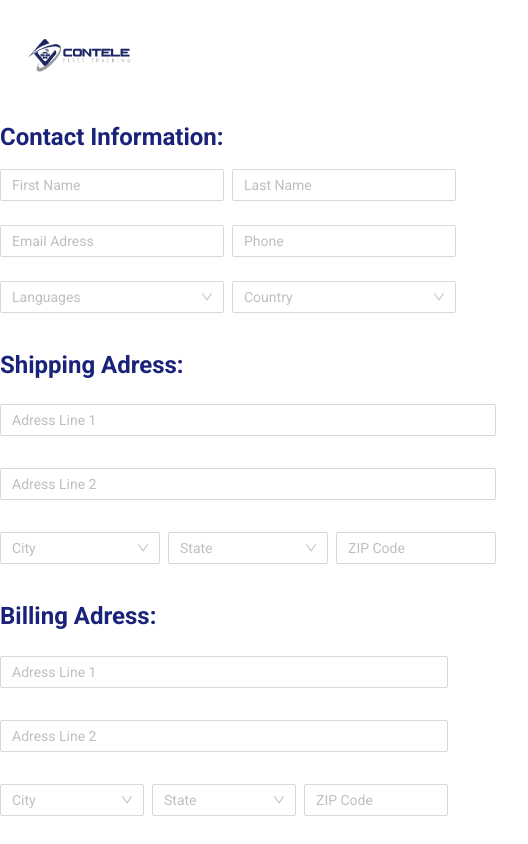
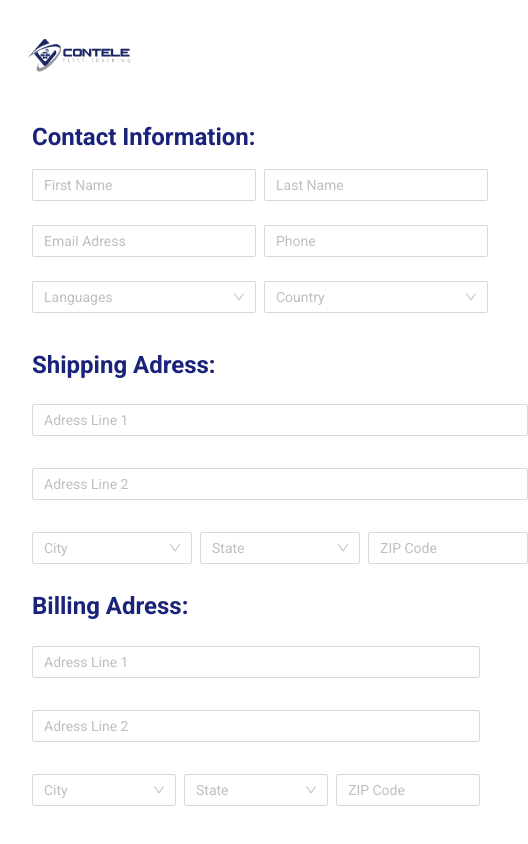
Before and after one commit to crislerwin/ctl-test-nodejs-front, a Next.js app: page / in a window 390 px wide. Shown: the top 844 px of the page, 528 px wide, since content can reach past the window. Built offline with nearby package versions, Linux system fonts and the light colour scheme.

Commit message:
💄 fix margin-left break on mobile devics

```diff
--- a/src/components/BillingForm/styles.ts
+++ b/src/components/BillingForm/styles.ts
@@ -31,7 +31,7 @@ display: flex;
   flex-direction: column;
   justify-content: space-between;
   margin: 0 auto;
-  margin-top: 10px;
+margin-left: 2rem
 `
 
 
--- a/src/components/ContactForm/styles.ts
+++ b/src/components/ContactForm/styles.ts
@@ -23,6 +23,7 @@ const Container = styled.div`
   flex-direction: column;
   justify-content: space-between;
   margin: 0 auto;
+  margin-left: 2rem;
   margin-top: 10px;
 `
 
```
